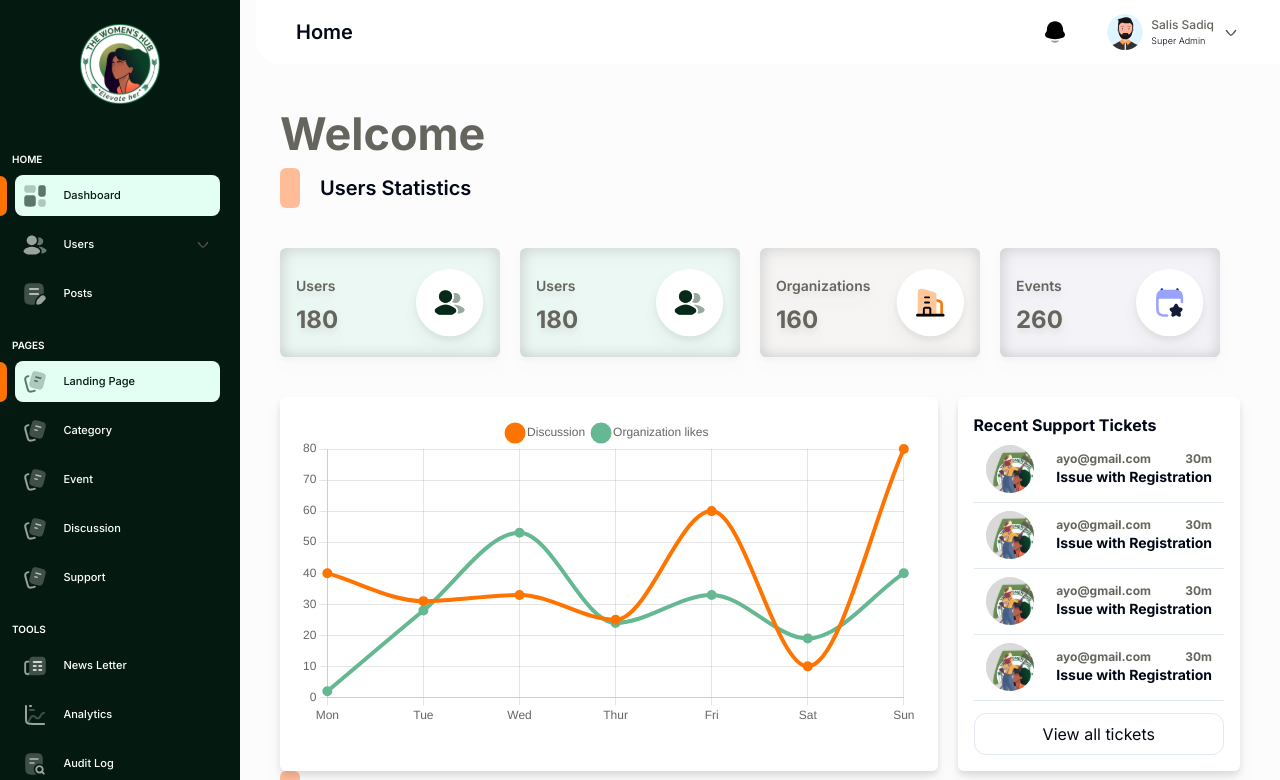
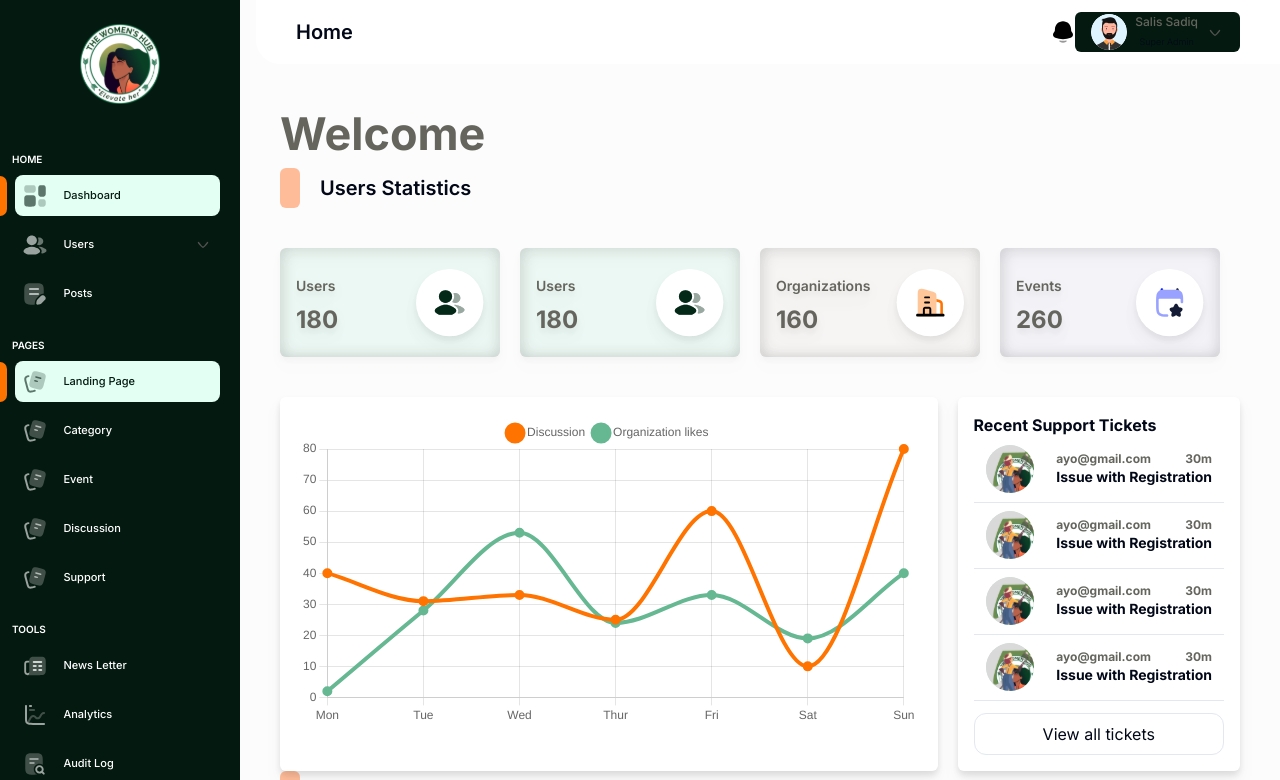
Before and after one commit to VKM-Repos/women-hub-admin, a React (Vite) app: page /home in a window 1280 px wide. Shown: the top 780 px of the page. Built offline with nearby package versions, Linux system fonts and the light colour scheme.

Commit message:
Add user dropdown menu

```diff
--- a/src/components/shared/Header.tsx
+++ b/src/components/shared/Header.tsx
@@ -1,22 +1,36 @@
-import { useLocation } from "react-router-dom";
+import { Link, useLocation } from "react-router-dom";
+
+import { Button } from "@/components/ui/button";
+import {
+  DropdownMenu,
+  DropdownMenuContent,
+  DropdownMenuTrigger,
+} from "@/components/ui/dropdown-menu";
 
 import NotificationIcon from "@/assets/icons/notification-icon.svg";
 import Avatar from "@/assets/icons/avatar.svg";
 import ChevronDown from "@/assets/icons/chevron-down-icon.svg";
 
+import Icon from "../icons/Icon";
 const Header = () => {
   const { pathname } = useLocation();
 
   let modifiedPath = pathname.replace("/", "");
+  modifiedPath = modifiedPath.replace("-", " ");
+  modifiedPath = modifiedPath.replace("-", " ");
 
   return (
     <div className="flex justify-end font-inter">
-      <div className=" w-[80%] h-16 bg-white rounded-bl-3xl flex items-center justify-between px-10 fixed z-50">
-        <span className="font-semibold text-[20px] capitalize">
+      <div className=" w-[80%] min-w-[80%] max-w-[80%] h-16 bg-white rounded-bl-3xl flex items-center justify-between px-10 fixed z-50">
+        <span className="font-semibold text-[20px] capitalize static">
           {modifiedPath}
         </span>
+        <div className="flex items-center">
+          <img src={NotificationIcon} alt="" />
+          <DropdownMenu>
+            <DropdownMenuTrigger asChild>
+              <Button variant="default">
                 <div className="flex gap-10 items-center">
-          <img src={NotificationIcon} alt="" />
                   <div className="flex gap-2 items-center">
                     <img src={Avatar} alt="" />
                     <div className="flex flex-col">
@@ -30,6 +44,26 @@ const Header = () => {
                     </div>
                   </div>
                 </div>
+              </Button>
+            </DropdownMenuTrigger>
+            <DropdownMenuContent className="w-[180px] shadow-md drop-shadow-md">
+              <div className="flex flex-col py-2">
+                <Link
+                  to={`/settings`}
+                  className="flex items-center gap-2 hover:bg-[#EFEFEF] text-sm px-2 py-[6px] rounded-md"
+                >
+                  <Icon name="settings" /> Settings
+                </Link>
+                <Link
+                  to={`/settings`}
+                  className="flex items-center gap-2 hover:bg-[#EFEFEF] text-sm px-2 py-[6px] rounded-md"
+                >
+                  <Icon name="logout" /> Log Out
+                </Link>
+              </div>
+            </DropdownMenuContent>
+          </DropdownMenu>
+        </div>
       </div>
     </div>
   );
```
Lines whose indentation alone changed are shown as unchanged.
